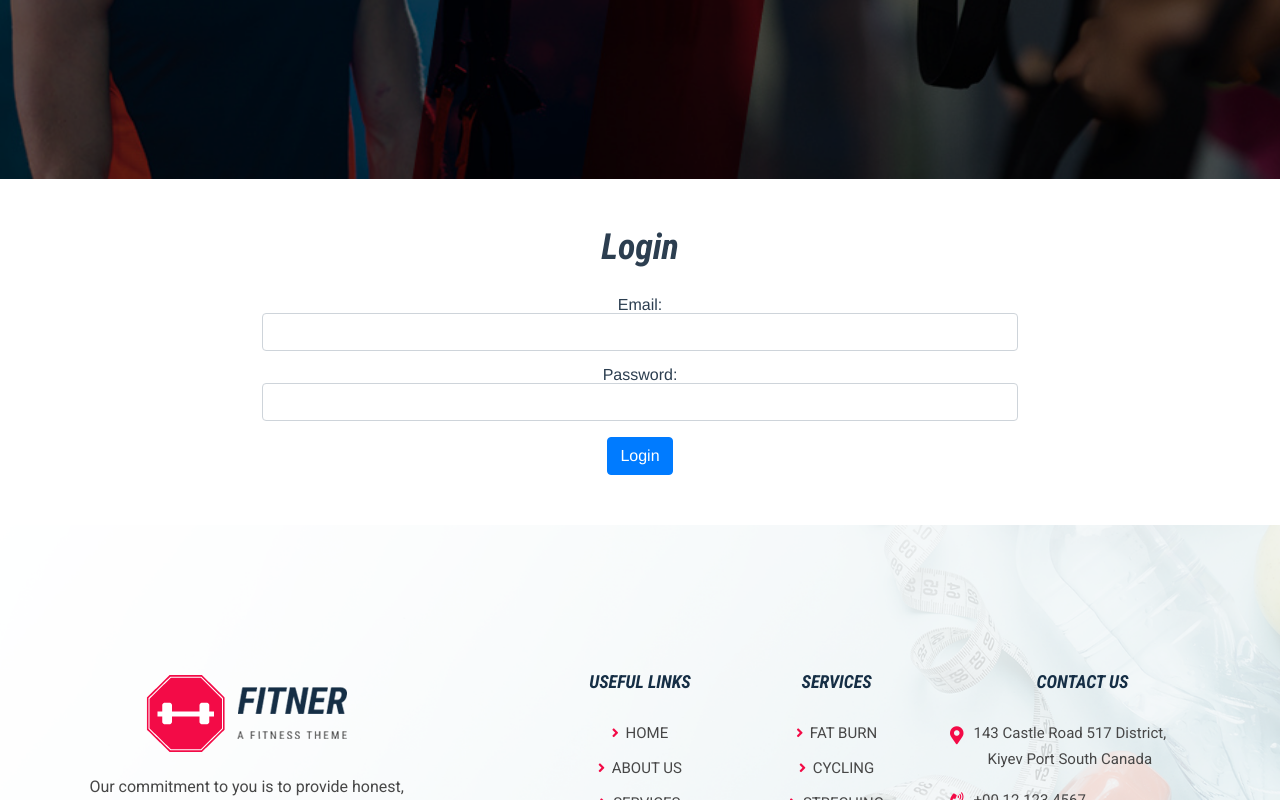
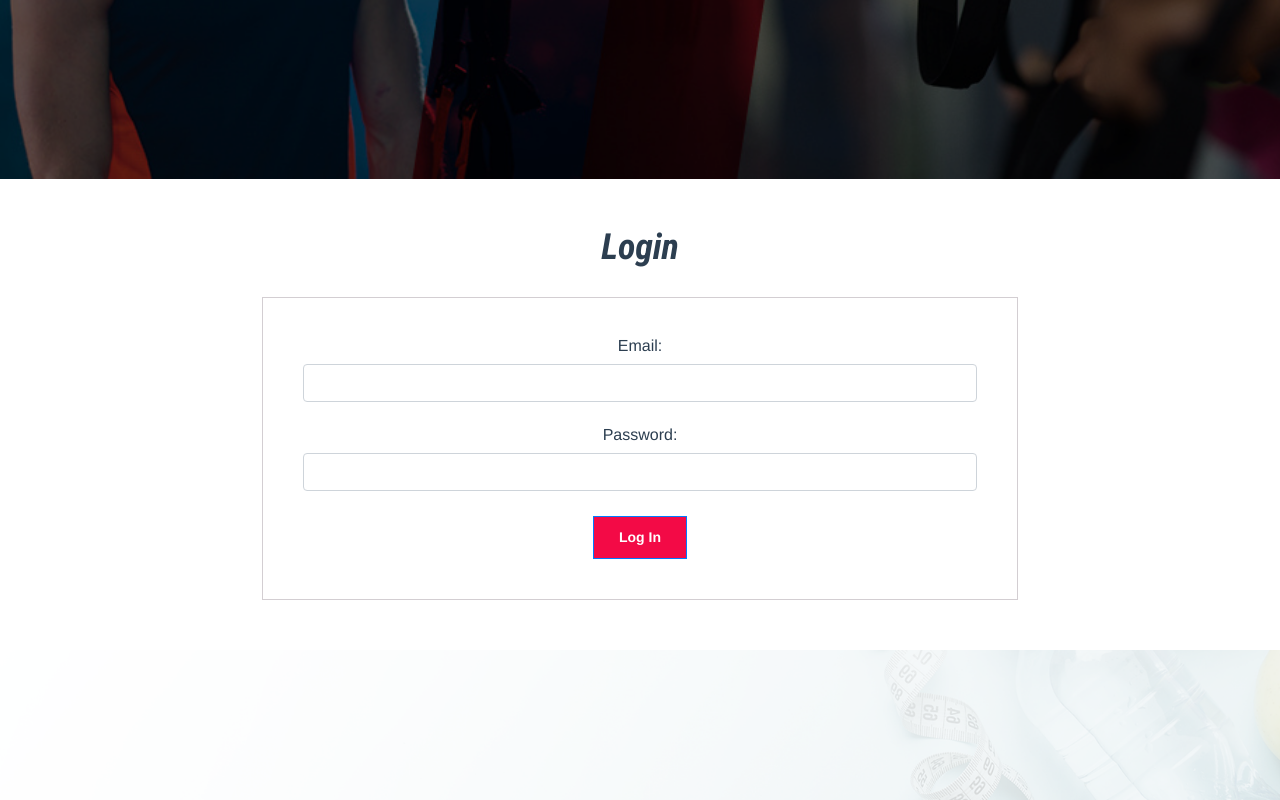
Before and after one commit to eddielee26/capstone_vue_app, a Vue app: page /login in a window 1280 px wide. Shown: the part 451-1251 px from the top of the page. Built offline with nearby package versions, Linux system fonts and the light colour scheme.

Commit message:
fixes formatting of user login page

```diff
--- a/src/views/users/Login.vue
+++ b/src/views/users/Login.vue
@@ -24,7 +24,8 @@
             <div class="row">
                 <div class="col-lg-8 offset-lg-2">
                     <div class="my-account-content">
-                        <h2>Login</h2><br><br>
+                        <h2>Login</h2>
+                        <form class="my-account-form">
                             <form v-on:submit.prevent="submit()">
                               <ul>
                                 <li class="text-danger" v-for="error in errors">{{ error }}</li>
@@ -37,7 +38,8 @@
                                 <label>Password:</label>
                                 <input type="password" class="form-control" v-model="password">
                               </div>
-                          <input type="submit" class="btn btn-primary" value="Login">
+                              <button type="submit" class="btn btn-primary" value="Login">Log In</button>
+                            </form>
                         </form>
                     </div>
                 </div>
```
Lines whose indentation alone changed are shown as unchanged.
